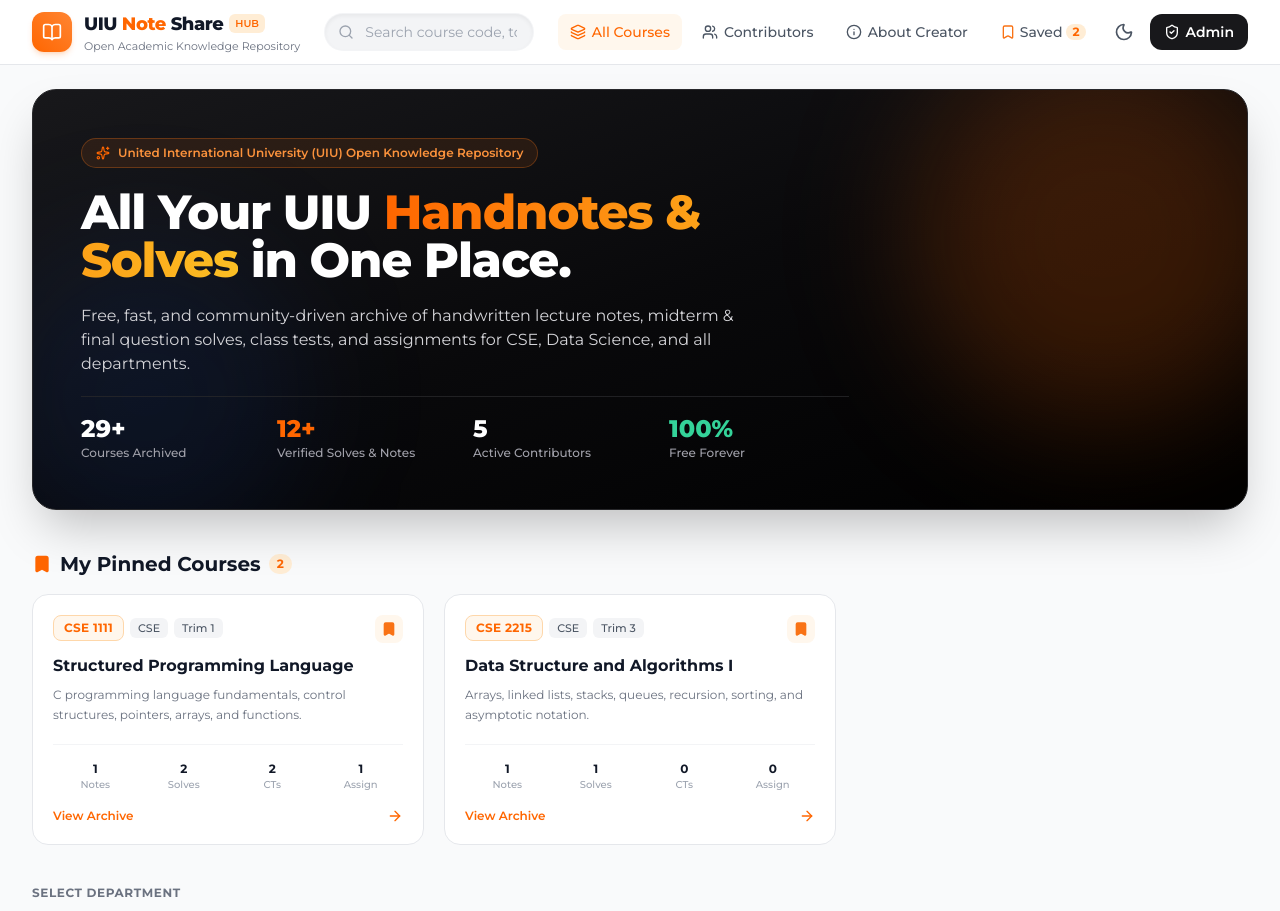
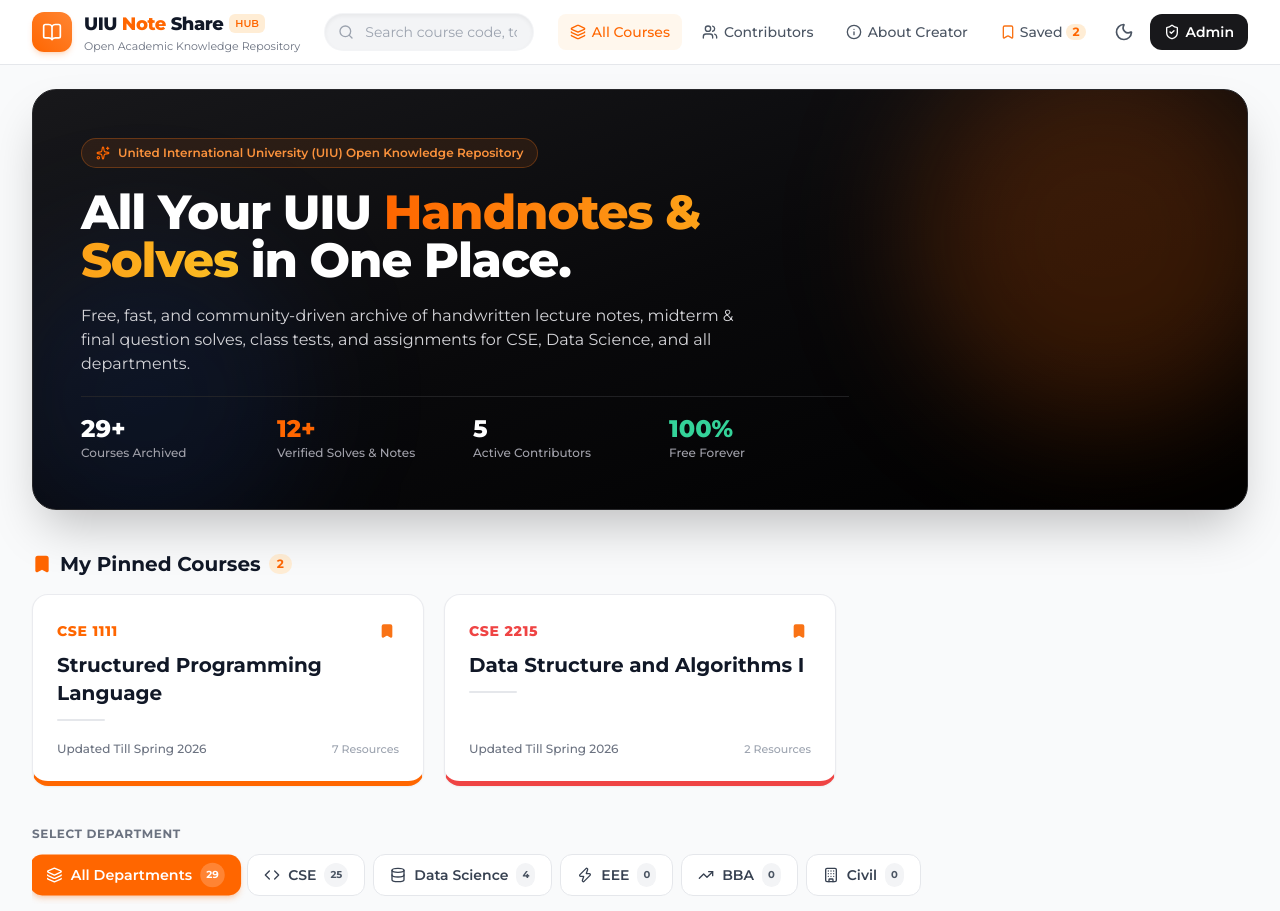
Before and after one commit to RakibHossain231/UIU-Note-Share, a React (Vite) app: page / in a window 1280 px wide. Shown: the top 911 px of the page. Built offline with nearby package versions, Linux system fonts and the light colour scheme.

Commit message:
Update Course card

```diff
--- a/src/components/CourseCard.tsx
+++ b/src/components/CourseCard.tsx
@@ -1,6 +1,6 @@
 import React from 'react';
 import { Link } from 'react-router-dom';
-import { Bookmark, FileText, CheckCircle2, Award, ClipboardList, ArrowRight } from 'lucide-react';
+import { Bookmark } from 'lucide-react';
 import { Course } from '../types';
 import { useData } from '../context/DataContext';
 
@@ -14,96 +14,61 @@
   const isPinned = pinnedCourseIds.includes(course.id);
   const courseResources = resources.filter(r => r.courseId === course.id);
 
-  const handnotesCount = courseResources.filter(r => r.type === 'handnote').length;
-  const questionsCount = courseResources.filter(r => r.type === 'question_mid' || r.type === 'question_final').length;
-  const ctCount = courseResources.filter(r => r.type === 'ct').length;
-  const assignmentCount = courseResources.filter(r => r.type === 'assignment').length;
-
   const handlePinClick = (e: React.MouseEvent) => {
     e.preventDefault();
     e.stopPropagation();
     togglePinCourse(course.id);
   };
 
+  // Ensure course has a vibrant fallback color if none provided
+  const cardColor = course.color || '#FF6600';
+
   return (
     <Link
       to={`/course/${course.id}`}
-      className="group relative flex flex-col justify-between bg-white dark:bg-[#1C1C1C] border border-gray-200 dark:border-zinc-800/90 rounded-2xl p-5 hover:border-[#FF6600]/60 dark:hover:border-[#FF6600]/60 hover:shadow-xl hover:shadow-orange-500/5 transition-all duration-300 transform hover:-translate-y-1"
+      style={{ borderBottom: `5px solid ${cardColor}` }}
+      className="group relative flex flex-col justify-between bg-white dark:bg-[#1E1E1E] border border-gray-200/80 dark:border-zinc-800/80 rounded-2xl p-6 shadow-sm hover:shadow-lg transition-all duration-200 hover:-translate-y-1"
     >
-      {/* Top Bar with Badges & Pin */}
       <div>
-        <div className="flex items-start justify-between gap-2 mb-3">
-          <div className="flex flex-wrap items-center gap-1.5">
-            <span className="px-2.5 py-1 rounded-lg text-xs font-bold tracking-wide bg-orange-50 dark:bg-orange-950/50 text-[#FF6600] border border-orange-200 dark:border-orange-900/50">
-              {course.code}
-            </span>
-            <span className="px-2 py-0.5 rounded-md text-[11px] font-medium bg-gray-100 dark:bg-zinc-800 text-gray-600 dark:text-gray-300">
-              {course.department}
-            </span>
-            <span className="px-2 py-0.5 rounded-md text-[11px] font-medium bg-gray-100 dark:bg-zinc-800 text-gray-600 dark:text-gray-300">
-              Trim {course.trimester}
-            </span>
-          </div>
+        {/* Top Header: Code & Pin Button */}
+        <div className="flex items-center justify-between mb-2">
+          <span
+            style={{ color: cardColor }}
+            className="text-sm font-extrabold tracking-wider uppercase"
+          >
+            {course.code}
+          </span>
 
           <button
             onClick={handlePinClick}
             aria-label={isPinned ? 'Unpin course' : 'Pin course'}
-            className={`p-1.5 rounded-lg transition-colors ${
+            className={`p-1 rounded-lg transition-colors ${
               isPinned
-                ? 'text-orange-500 bg-orange-50 dark:bg-orange-950/40'
-                : 'text-gray-400 hover:text-orange-500 hover:bg-gray-100 dark:hover:bg-zinc-800'
+                ? 'text-orange-500 hover:text-orange-600'
+                : 'text-gray-300 dark:text-zinc-600 hover:text-orange-500'
             }`}
           >
-            <Bookmark className={`w-4 h-4 ${isPinned ? 'fill-orange-500' : ''}`} />
+            <Bookmark className={`w-4 h-4 ${isPinned ? 'fill-orange-500 text-orange-500' : ''}`} />
           </button>
         </div>
 
-        {/* Title */}
-        <h3 className="text-base font-bold text-gray-900 dark:text-white group-hover:text-[#FF6600] transition-colors leading-snug line-clamp-2">
+        {/* Course Title */}
+        <h3 className="text-lg sm:text-xl font-bold text-gray-900 dark:text-white leading-snug group-hover:text-[#FF6600] transition-colors">
           {course.title}
         </h3>
 
-        {/* Description snippet */}
-        {course.description && (
-          <p className="mt-2 text-xs text-gray-500 dark:text-gray-400 line-clamp-2 leading-relaxed">
-            {course.description}
-          </p>
-        )}
+        {/* Subtle Horizontal Divider */}
+        <div className="w-12 h-[2px] bg-gray-200 dark:bg-zinc-700 mt-3 mb-4 rounded-full" />
       </div>
 
-      {/* Bottom Resource Summary Counters */}
-      <div className="mt-5 pt-3 border-t border-gray-100 dark:border-zinc-800">
-        <div className="grid grid-cols-4 gap-1 text-center py-1">
-          <div className="flex flex-col items-center">
-            <span className="text-xs font-bold text-gray-900 dark:text-gray-200">
-              {handnotesCount}
-            </span>
-            <span className="text-[10px] text-gray-400 font-medium">Notes</span>
-          </div>
-          <div className="flex flex-col items-center">
-            <span className="text-xs font-bold text-gray-900 dark:text-gray-200">
-              {questionsCount}
-            </span>
-            <span className="text-[10px] text-gray-400 font-medium">Solves</span>
-          </div>
-          <div className="flex flex-col items-center">
-            <span className="text-xs font-bold text-gray-900 dark:text-gray-200">
-              {ctCount}
-            </span>
-            <span className="text-[10px] text-gray-400 font-medium">CTs</span>
-          </div>
-          <div className="flex flex-col items-center">
-            <span className="text-xs font-bold text-gray-900 dark:text-gray-200">
-              {assignmentCount}
-            </span>
-            <span className="text-[10px] text-gray-400 font-medium">Assign</span>
-          </div>
-        </div>
-
-        <div className="mt-3 flex items-center justify-between text-xs font-semibold text-[#FF6600]">
-          <span>View Archive</span>
-          <ArrowRight className="w-4 h-4 transform group-hover:translate-x-1 transition-transform" />
-        </div>
+      {/* Clean Bottom Meta */}
+      <div className="flex items-center justify-between text-xs text-gray-500 dark:text-gray-400 font-medium pt-1">
+        <span>Updated Till Spring 2026</span>
+        {courseResources.length > 0 && (
+          <span className="text-[11px] text-gray-400 dark:text-zinc-500">
+            {courseResources.length} {courseResources.length === 1 ? 'Resource' : 'Resources'}
+          </span>
+        )}
       </div>
     </Link>
   );
--- a/src/data/courses.ts
+++ b/src/data/courses.ts
@@ -16,11 +16,11 @@
   {
     id: 'math-1151',
     code: 'MATH 1151',
-    title: 'Differential and Integral Calculus',
-    abbr: 'Math 1',
+    title: 'Fundamental Calculus',
+    abbr: 'Calculus',
     department: 'CSE',
     trimester: 1,
-    color: '#0EA5E9',
+    color: '#84CC16',
     description: 'Functions, limits, differentiation, integration and real-world applications.',
     credit: 3
   },
@@ -79,7 +79,7 @@
     abbr: 'Discrete',
     department: 'CSE',
     trimester: 3,
-    color: '#8B5CF6',
+    color: '#C2671A',
     description: 'Propositional logic, set theory, graph theory, relations, combinatorics, and induction.',
     credit: 3
   },
--- a/src/services/storageService.ts
+++ b/src/services/storageService.ts
@@ -4,7 +4,7 @@
 import { INITIAL_DEPARTMENTS, DepartmentInfo } from '../data/departments';
 
 const STORAGE_KEYS = {
-  COURSES: 'uiu_courses_v1',
+  COURSES: 'uiu_courses_v2',
   RESOURCES: 'uiu_resources_v1',
   CONTRIBUTORS: 'uiu_contributors_v1',
   DEPARTMENTS: 'uiu_departments_v1',
```
Also changed, not shown: 1 other file (tests, documents, lock files or other folders).
